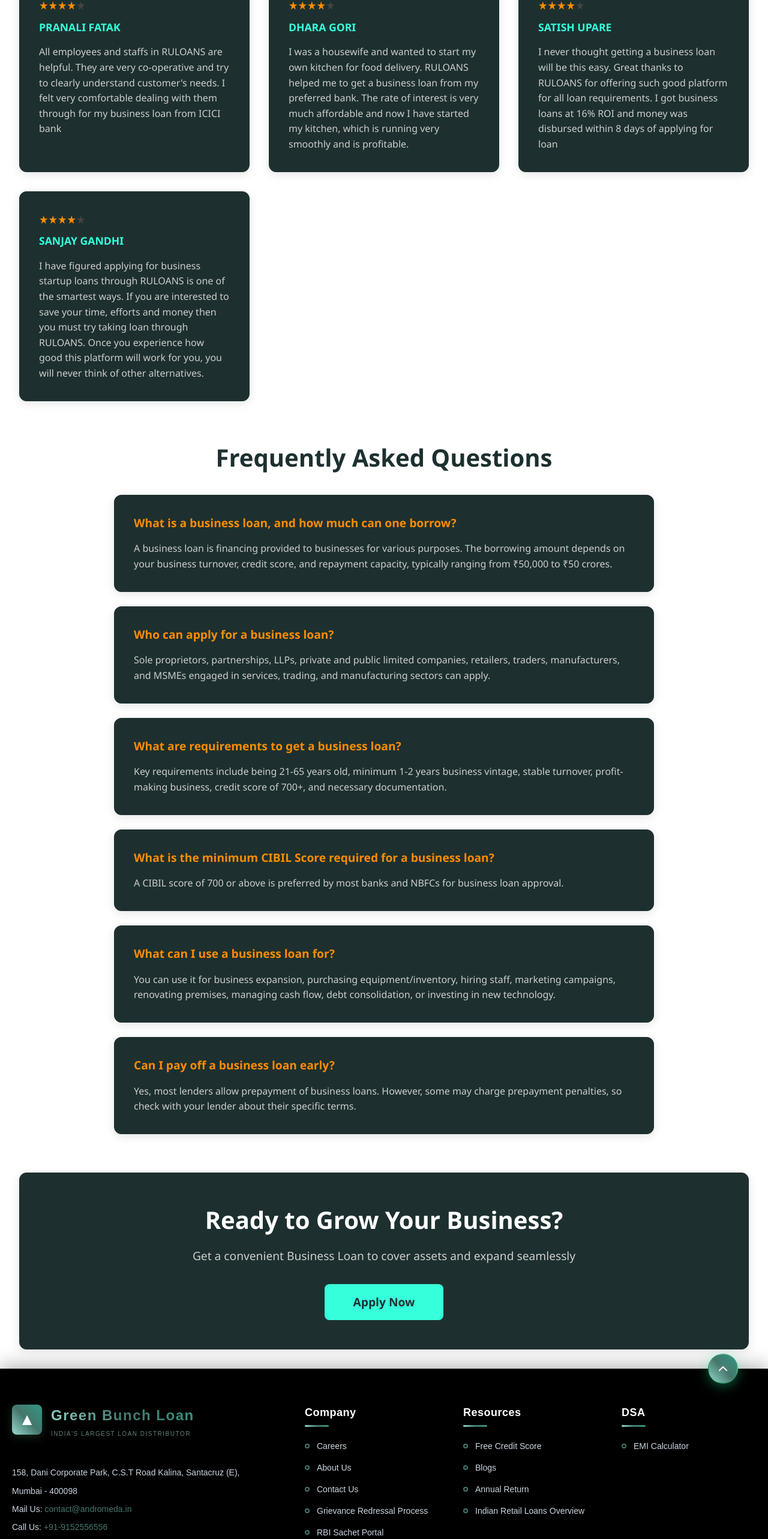
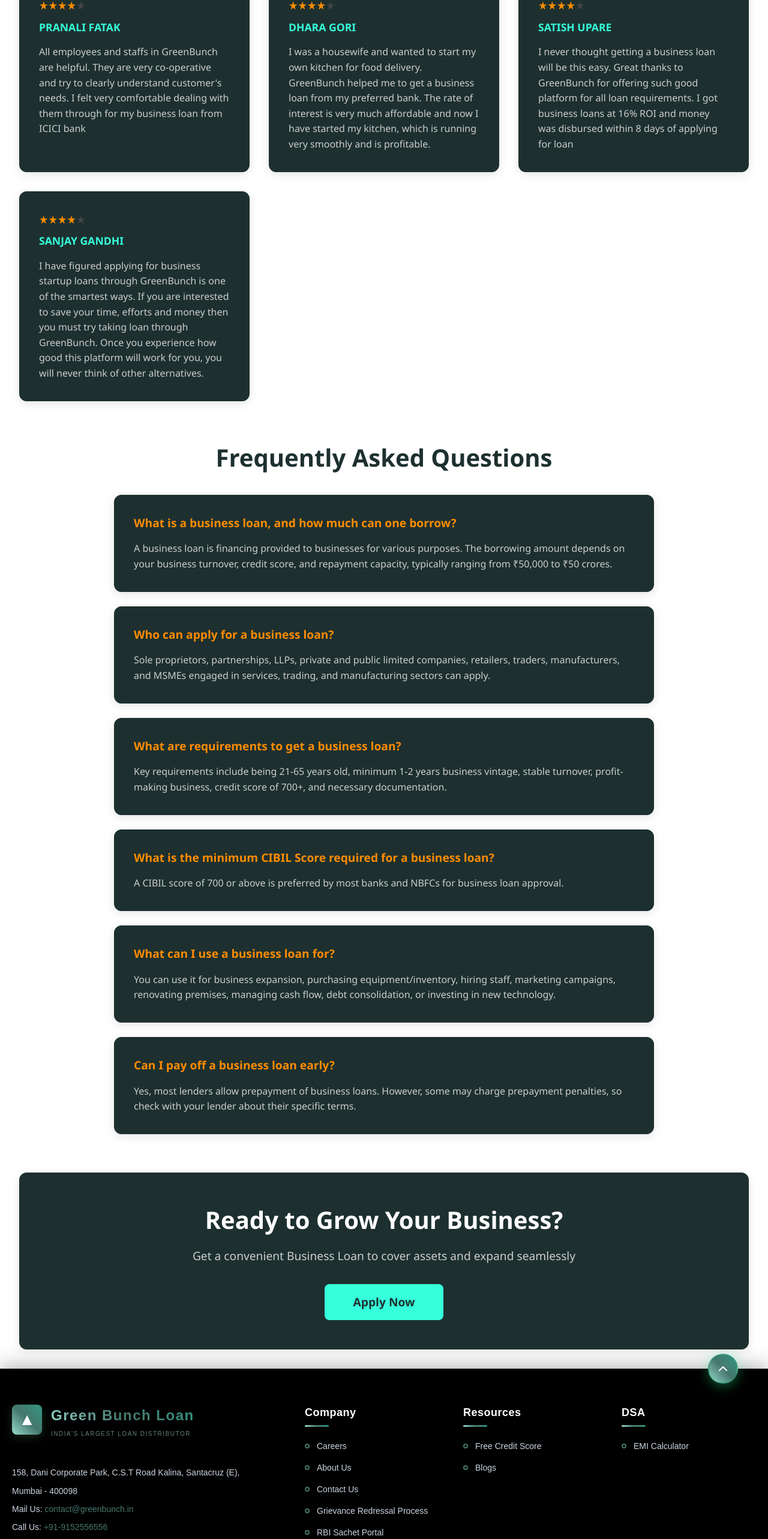
Before and after one commit to GungunSharma0502/admLoans, a React (Vite) app: page /BusinessLoan in a window 1280 px wide. Shown: the part 5580-8146 px from the top of the page at 60% size. Built offline with nearby package versions, Linux system fonts and the light colour scheme.

Commit message:
updating names

```diff
--- a/src/Pages/BusinessLoan.jsx
+++ b/src/Pages/BusinessLoan.jsx
@@ -60,22 +60,22 @@
     {
       name: "PRANALI FATAK",
       rating: 4,
-      text: "All employees and staffs in RULOANS are helpful. They are very co-operative and try to clearly understand customer's needs. I felt very comfortable dealing with them through for my business loan from ICICI bank"
+      text: "All employees and staffs in GreenBunch are helpful. They are very co-operative and try to clearly understand customer's needs. I felt very comfortable dealing with them through for my business loan from ICICI bank"
     },
     {
       name: "DHARA GORI",
       rating: 4,
-      text: "I was a housewife and wanted to start my own kitchen for food delivery. RULOANS helped me to get a business loan from my preferred bank. The rate of interest is very much affordable and now I have started my kitchen, which is running very smoothly and is profitable."
+      text: "I was a housewife and wanted to start my own kitchen for food delivery. GreenBunch helped me to get a business loan from my preferred bank. The rate of interest is very much affordable and now I have started my kitchen, which is running very smoothly and is profitable."
     },
     {
       name: "SATISH UPARE",
       rating: 4,
-      text: "I never thought getting a business loan will be this easy. Great thanks to RULOANS for offering such good platform for all loan requirements. I got business loans at 16% ROI and money was disbursed within 8 days of applying for loan"
+      text: "I never thought getting a business loan will be this easy. Great thanks to GreenBunch for offering such good platform for all loan requirements. I got business loans at 16% ROI and money was disbursed within 8 days of applying for loan"
     },
     {
       name: "SANJAY GANDHI",
       rating: 4,
-      text: "I have figured applying for business startup loans through RULOANS is one of the smartest ways. If you are interested to save your time, efforts and money then you must try taking loan through RULOANS. Once you experience how good this platform will work for you, you will never think of other alternatives."
+      text: "I have figured applying for business startup loans through GreenBunch is one of the smartest ways. If you are interested to save your time, efforts and money then you must try taking loan through GreenBunch. Once you experience how good this platform will work for you, you will never think of other alternatives."
     }
   ];
 
--- a/src/Pages/HomeLoan.jsx
+++ b/src/Pages/HomeLoan.jsx
@@ -27,22 +27,22 @@
     {
       name: "SAMYAK SANCHETI",
       rating: 4,
-      text: "I was going through a low in my business and was unable to get financial support from lenders. Under these circumstances, Sahil from RULOANS suggested me to apply for a top-up home loan and use that money to fund my business. Thanks to the top-up home loan facility that helped my business to survive even in the odds."
+      text: "I was going through a low in my business and was unable to get financial support from lenders. Under these circumstances, Sahil from GreenBunch suggested me to apply for a top-up home loan and use that money to fund my business. Thanks to the top-up home loan facility that helped my business to survive even in the odds."
     },
     {
       name: "ROHAN GAIKWAD",
       rating: 4,
-      text: "I took a Home Loan for 20,00,000 from SBI via Ruloans. I received a Home loan at a sparkling rate of 6.90%. Being a government employee I was offered low processing fees and other charges were minimal. I am very happy and suggest you check Ruloans for the best home loan options"
+      text: "I took a Home Loan for 20,00,000 from SBI via GreenBunch. I received a Home loan at a sparkling rate of 6.90%. Being a government employee I was offered low processing fees and other charges were minimal. I am very happy and suggest you check GreenBunch for the best home loan options"
     },
     {
       name: "JITENDRA SINGH",
       rating: 4,
-      text: "I got home loan offer from HDFC Limited through Ruloans. Earlier I was choosing some other bank but Ruloans facility of comparison helped me with a better choice.The amount was sufficient with tenure period of 15 years. The rate of interest is moderate."
+      text: "I got home loan offer from HDFC Limited through GreenBunch. Earlier I was choosing some other bank but GreenBunch facility of comparison helped me with a better choice.The amount was sufficient with tenure period of 15 years. The rate of interest is moderate."
     },
     {
       name: "MANOJ JADHAV",
       rating: 4,
-      text: "First, I used RULOANS emi calculator to check the approximate EMI for a home loan. I found the website very good and then I applied for a home loan with KOTAK bank from here. My loan got approved in 10 days only."
+      text: "First, I used GreenBunch emi calculator to check the approximate EMI for a home loan. I found the website very good and then I applied for a home loan with KOTAK bank from here. My loan got approved in 10 days only."
     }
   ];
 
--- a/src/Pages/LoanAgainstProperty.jsx
+++ b/src/Pages/LoanAgainstProperty.jsx
@@ -55,22 +55,22 @@
     {
       name: "DHWANI DAVE",
       rating: 4,
-      text: "RULOANS helped me find the appropriate lender offering me the best interest rates and terms & conditions for purchasing a warehouse to setup my manufacturing unit. Within a span of 20 days my loan against property got approved and disbursed."
+      text: "GreenBunch helped me find the appropriate lender offering me the best interest rates and terms & conditions for purchasing a warehouse to setup my manufacturing unit. Within a span of 20 days my loan against property got approved and disbursed."
     },
     {
       name: "MANN DESAI",
       rating: 4,
-      text: "Not having the proper knowledge of how to use and repay the loans I got under a debt of 37 lacs from 4 various banks and the rate of interest of all the loans being high it was getting very difficult for me to repay all the loans together and keeping a track of all the EMI's. I then read a blog of debt consolidation posted by RULOANS in which I got knowledge about it."
+      text: "Not having the proper knowledge of how to use and repay the loans I got under a debt of 37 lacs from 4 various banks and the rate of interest of all the loans being high it was getting very difficult for me to repay all the loans together and keeping a track of all the EMI's. I then read a blog of debt consolidation posted by GreenBunch in which I got knowledge about it."
     },
     {
       name: "PRERANA SONI",
       rating: 4,
-      text: "I really liked the loan against property by Ruloans. The moment I applied for it I got a call from their representative for further process. My documents were collected from home and the process was completed on time. A big thanks to Ruloans."
+      text: "I really liked the loan against property by GreenBunch. The moment I applied for it I got a call from their representative for further process. My documents were collected from home and the process was completed on time. A big thanks to GreenBunch."
     },
     {
       name: "ADITI GANGWAL",
       rating: 4,
-      text: "My loan against property was taken through Ruloans. It was a smooth process and they regularly updated me with the developments. Even they sanctioned my loan in a proper time frame. Surely recommended."
+      text: "My loan against property was taken through GreenBunch. It was a smooth process and they regularly updated me with the developments. Even they sanctioned my loan in a proper time frame. Surely recommended."
     }
   ];
 
--- a/src/components/Footer.jsx
+++ b/src/components/Footer.jsx
@@ -28,7 +28,7 @@
             <div className="footer__contact">
               <p>158, Dani Corporate Park, C.S.T Road Kalina, Santacruz (E),</p>
               <p>Mumbai - 400098</p>
-              <p>Mail Us: <a href="mailto:contact@andromeda.in">contact@andromeda.in</a></p>
+              <p>Mail Us: <a href="mailto:contact@andromeda.in">contact@greenbunch.in</a></p>
               <p>Call Us: <a href="tel:+919152556556">+91-9152556556</a></p>
             </div>
             <div className="footer__social">
@@ -68,8 +68,7 @@
             <ul className="footer__links">
               <li><Link to="/credit">Free Credit Score</Link></li>
               <li><Link to="/blogs">Blogs</Link></li>
-              <li><Link to="/annual">Annual Return</Link></li>
-              <li><Link to="/retail">Indian Retail Loans Overview</Link></li>
+
             </ul>
           </div>
 
@@ -84,7 +83,7 @@
 
         {/* Bottom Section */}
         <div className="footer__bottom">
-          <p className="footer__copyright">© ANDROMEDA SALES & DISTRIBUTION PRIVATE LIMITED</p>
+          <p className="footer__copyright">© Green Bunch Loans SALES & DISTRIBUTION PRIVATE LIMITED</p>
           <div className="footer__legal">
             <Link to="/terms">TERMS OF USE</Link>
             <span className="footer__divider">|</span>
```
Also changed, not shown: src/Pages/MachineLoan.jsx (+7 -7 lines).
